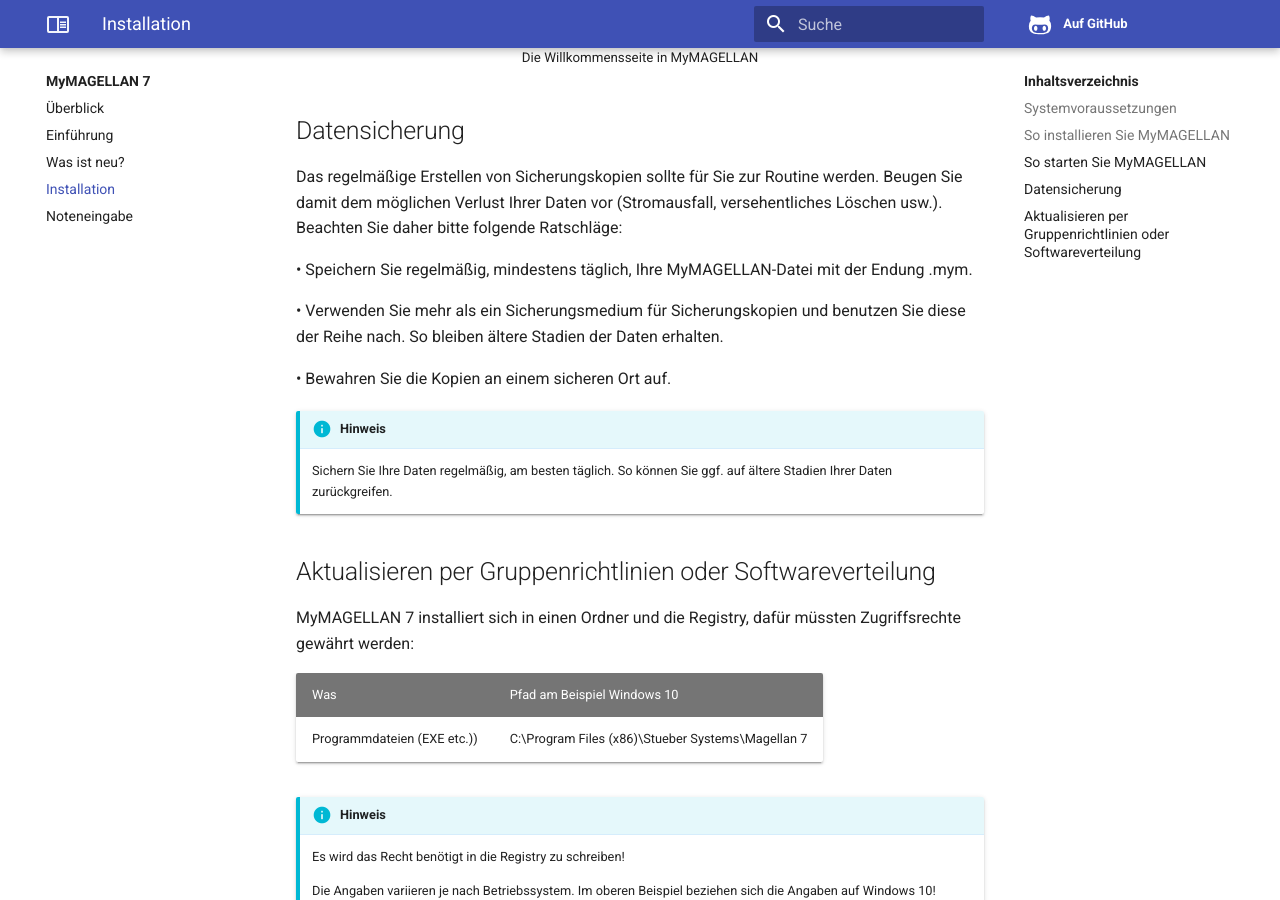
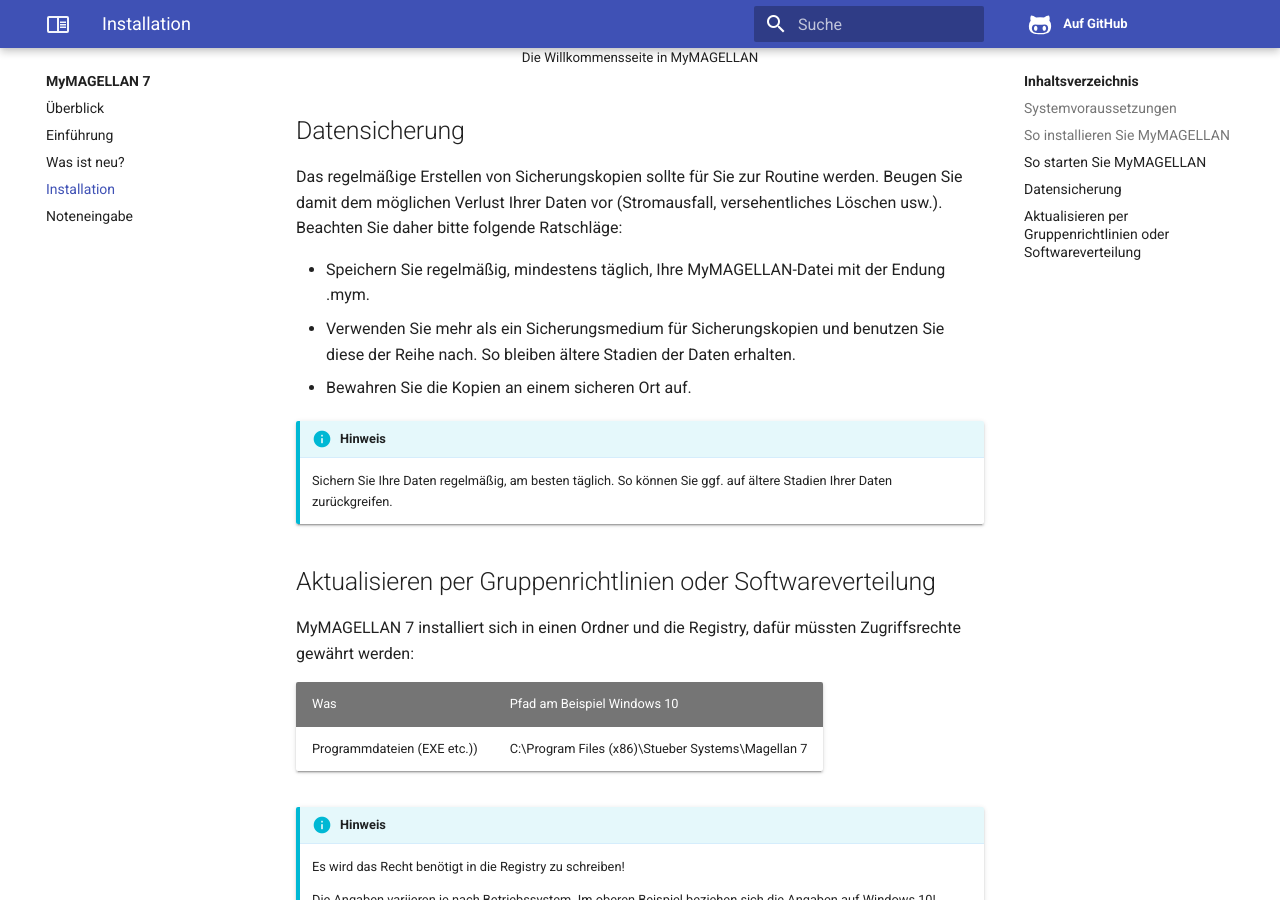
Before and after one commit to stuebersystems/doc.mymagellan7.de, an MkDocs documentation site: the page built from docs/installation.md, in a window 1280 px wide and 900 px high, scrolled down 1738 px. Built offline with MkDocs 1.6.1, drawn with Linux system fonts in a browser that asks for light colours.

```diff
--- a/docs/installation.md
+++ b/docs/installation.md
@@ -13,9 +13,9 @@ MyMAGELLAN benötigt keine besonderen Hardware-Anforderungen, lediglich die Bild
 
 Nachdem Sie die Installationsdateien für MyMAGELLAN in Absprache mit Ihrem Administrator erhalten haben, gehen Sie wie folgt vor:
 
-1.	Starten Sie über Ihren Windows-Explorer die Datei „MyMAGELLAN7.msi“ auf Ihrem Datenträger.
+1. Starten Sie über Ihren Windows-Explorer die Datei „MyMAGELLAN7.msi“ auf Ihrem Datenträger.
 
-2.	Folgen Sie den Anweisungen des Installationsprogramms.
+2. Folgen Sie den Anweisungen des Installationsprogramms.
 
 Wenn Sie alle Angaben bestätigt haben, beginnt das Installationsprogramm damit, alle benötigten Dateien auf Ihren Rechner zu kopieren. Dies dauert eine gewisse Zeit. Nach Abschluss der Installation müssen Sie noch einmal bestätigen.
 
@@ -23,9 +23,9 @@ Wenn Sie alle Angaben bestätigt haben, beginnt das Installationsprogramm damit,
 
 Sie können jetzt MyMAGELLAN starten:
 
-1.	Klicken Sie auf Start links unten auf Ihrem Bildschirm.
+1. Klicken Sie auf Start links unten auf Ihrem Bildschirm.
 
-2.	Klicken Sie auf Programme, dann auf STÜBER SYSTEMS und dann auf MyMAGELLAN 7.
+2. Klicken Sie auf Programme, dann auf STÜBER SYSTEMS und dann auf MyMAGELLAN 7.
 
 MyMAGELLAN 7 wird nun gestartet.
 
@@ -35,9 +35,9 @@ MyMAGELLAN 7 wird nun gestartet.
 
 Laden Sie jetzt Ihre MyMAGELLAN-Datei, die Sie von Ihrem Administrator erhalten haben. Gehen Sie dazu wie folgt vor:
 
-1.	Klicken Sie auf Datei und dann auf Öffnen.
+1. Klicken Sie auf Datei und dann auf Öffnen.
 
-2.	Wählen Sie die MyMAGELLAN-Datei aus und klicken Sie auf Öffnen.
+2. Wählen Sie die MyMAGELLAN-Datei aus und klicken Sie auf Öffnen.
 
 Nach dem Laden der Datei werden Sie ggf. nach dem Kennwort Ihrer MyMAGELLAN-Datei gefragt. Tippen Sie dazu das von Ihrem Administrator erhaltene Kennwort Ihrer Datei ein.
 
@@ -50,11 +50,11 @@ Nach dem Laden der Datei werden Sie ggf. nach dem Kennwort Ihrer MyMAGELLAN-Date
 
 Das regelmäßige Erstellen von Sicherungskopien sollte für Sie zur Routine werden. Beugen Sie damit dem möglichen Verlust Ihrer Daten vor (Stromausfall, versehentliches Löschen usw.). Beachten Sie daher bitte folgende Ratschläge:
 
-•	Speichern Sie regelmäßig, mindestens täglich, Ihre MyMAGELLAN-Datei mit der Endung .mym.
+* Speichern Sie regelmäßig, mindestens täglich, Ihre MyMAGELLAN-Datei mit der Endung .mym.
 
-•	Verwenden Sie mehr als ein Sicherungsmedium für Sicherungskopien und benutzen Sie diese der Reihe nach. So bleiben ältere Stadien der Daten erhalten.
+* Verwenden Sie mehr als ein Sicherungsmedium für Sicherungskopien und benutzen Sie diese der Reihe nach. So bleiben ältere Stadien der Daten erhalten.
 
-•	Bewahren Sie die Kopien an einem sicheren Ort auf.
+* Bewahren Sie die Kopien an einem sicheren Ort auf.
 
 !!! info "Hinweis"
 
```
